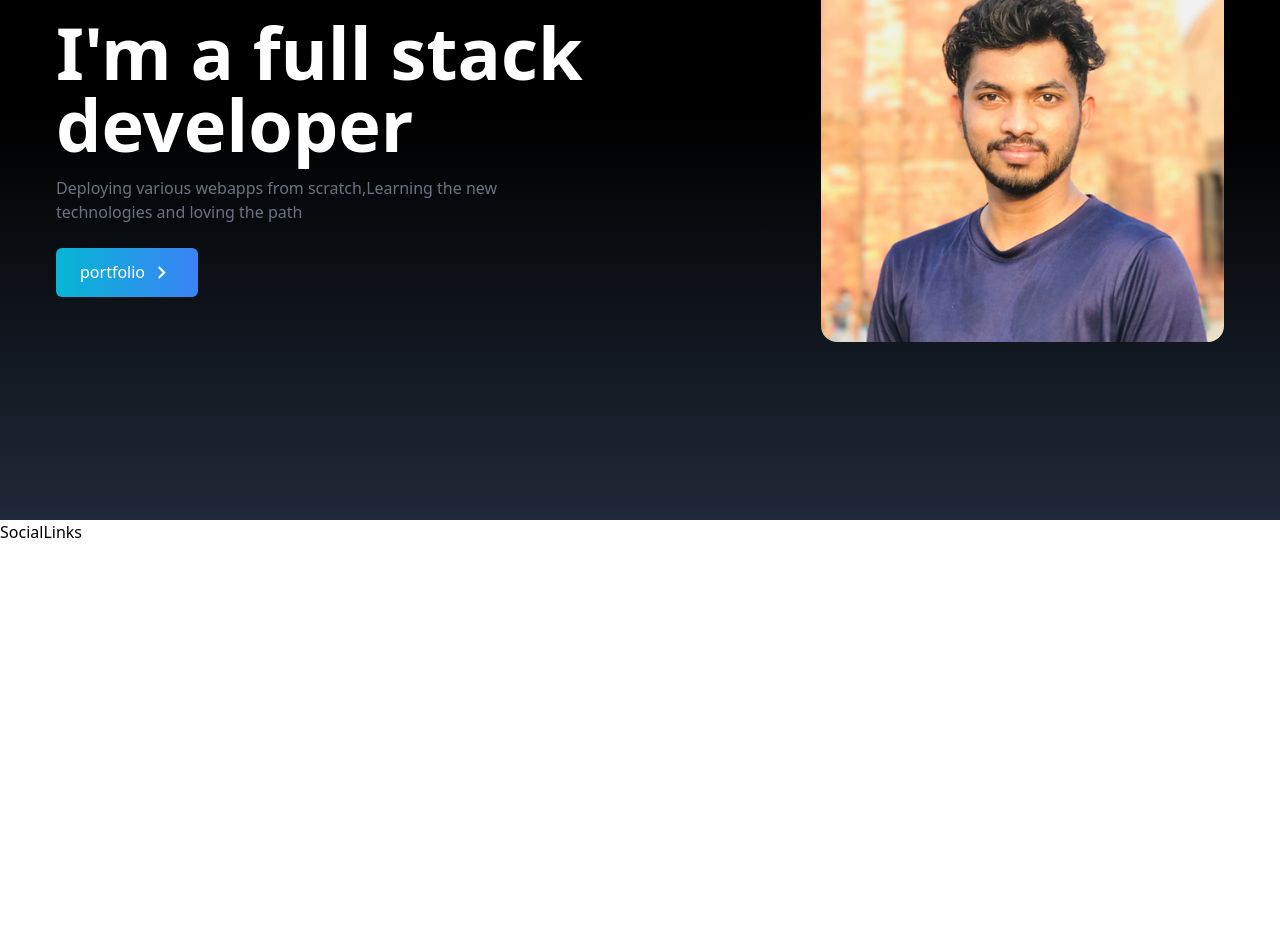
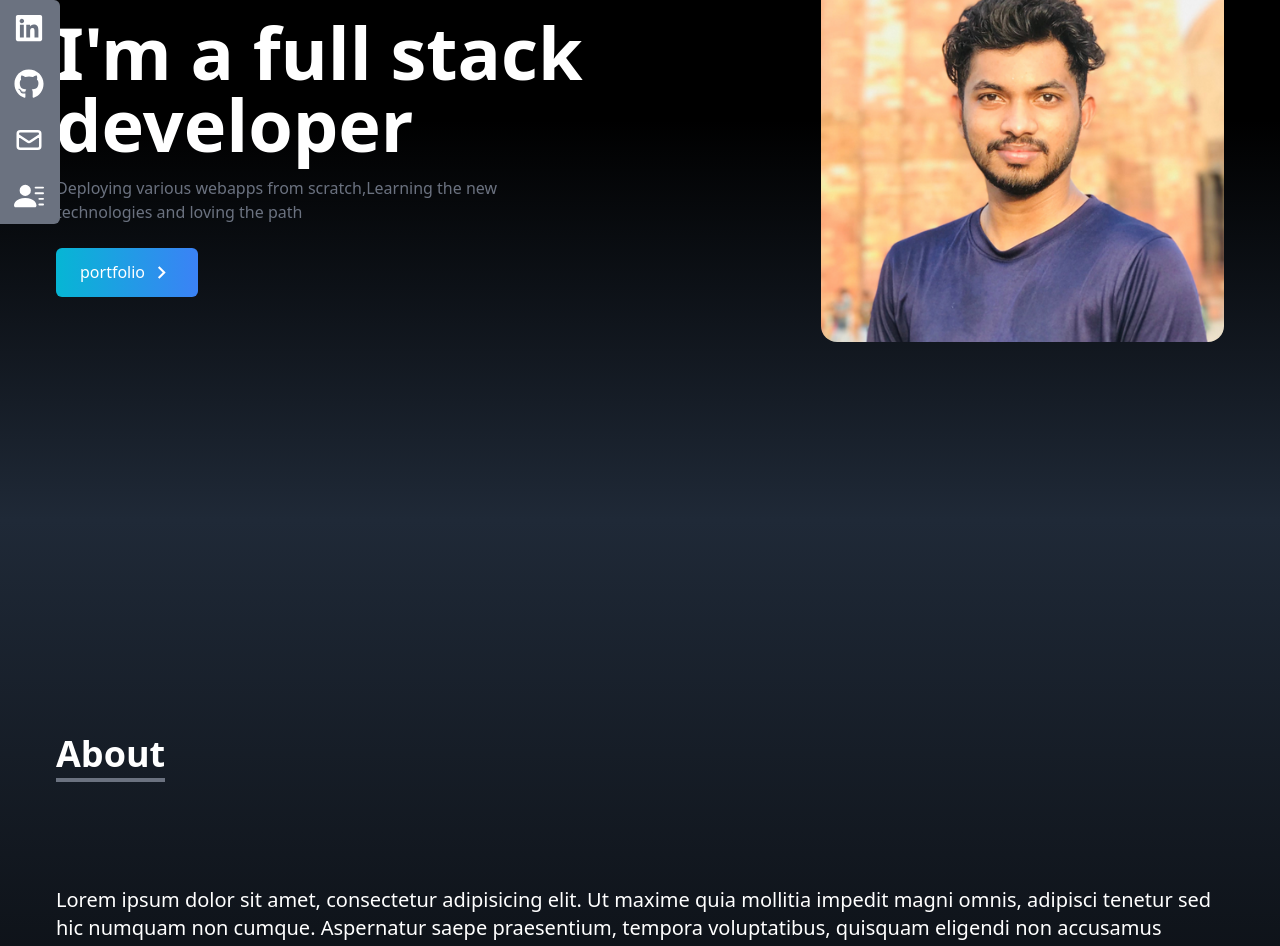
Before and after one commit to Fazil-SA/Enprofile-MERN-Project, a React (Vite) app in the folder client/: page /portfolio-demo-1 in a window 1280 px wide. Shown: the part 280-1226 px from the top of the page. Before the commit the page ends 840 px from the top, so only its background shows below. Built offline with nearby package versions, Linux system fonts and the light colour scheme; the HTML template or start-up script is replaced by a standard one.

Commit message:
portTempD1 SocialLinks & About Section

```diff
--- /dev/null
+++ b/client/src/components/user/pt1Demo/About.jsx
@@ -0,0 +1,24 @@
+import React from 'react'
+
+const About = () => {
+  return (
+    <div name='about' className='w-full h-screen bg-gradient-to-b from-gray-800 to-black text-white'>
+        <div className='max-w-screen-lg p-4 mx-auto flex flex-col justify-center w-full h-full'>
+            <div className='pb-8'>
+                <p className='text-4xl font-bold inline border-b-4 border-gray-500'>About</p>
+            </div>
+
+            <p className='text-xl mt-20'>
+                Lorem ipsum dolor sit amet, consectetur adipisicing elit. Ut maxime quia mollitia impedit magni omnis, adipisci tenetur sed hic numquam non cumque. Aspernatur saepe praesentium, tempora voluptatibus, quisquam eligendi non accusamus harum at nisi porro facilis et error voluptate, quo quis vero ipsam vel eos nobis mollitia minus voluptates voluptatem.
+            </p>
+
+            <br />
+            <p className='text-xl'>
+                Lorem ipsum dolor sit amet consectetur adipisicing elit. Dolorum alias ad, voluptatibus quo veniam beatae nisi provident ea voluptas, amet nam quas qui in sequi sed tenetur culpa doloribus quae debitis sapiente odio. Ratione dolores molestiae illum quam necessitatibus, laboriosam, voluptatibus eius consequuntur numquam nesciunt tempora ipsum magnam iste! Enim!
+            </p>
+        </div>
+    </div>
+  )
+}
+
+export default About
--- a/client/src/components/user/pt1Demo/SocialLinks.jsx
+++ b/client/src/components/user/pt1Demo/SocialLinks.jsx
@@ -1,9 +1,54 @@
 import React from 'react'
+import { FaGithub,FaLinkedin } from "react-icons/fa";
+import { HiOutlineMail } from "react-icons/hi";
+import { BsPersonLinesFill } from "react-icons/bs";
 
 const SocialLinks = () => {
+  const links = [
+    {
+      id:1,
+      child: (
+        <>LinkedIn<FaLinkedin size={30} /></>
+      ),
+      href: 'https://www.linkedin.com/in/fazil-s-a-9721021b4/',
+      style: 'rounded-tr-md'
+    },
+    {
+      id:2,
+      child: (
+        <>GitHub<FaGithub size={30} /></>
+      ),
+      href: 'https://github.com/Fazil-SA',
+    },
+    {
+      id:3,
+      child: (
+        <>Mail<HiOutlineMail size={30} /></>
+      ),
+      href: 'mailto:fazilsa2000@gmail.com',
+    },
+    {
+      id:4,
+      child: (
+        <>Resume<BsPersonLinesFill size={30} /></>
+      ),
+      href: '',
+      style: 'rounded-br-md',
+      download: true
+    },
+  ]
   return (
-    <div>
-      SocialLinks
+    <div className='hidden lg:flex flex-col top-[35%] left-0 fixed'>
+      <ul>
+        {links.map(({id,child,href,style,download}) => (
+          <li key={id} className={"flex justify-between items-center w-40 h-14 px-4 ml-[-100px] hover:ml-[-10px] hover:rounded-md duration-300 bg-gray-500" + " " + style}>
+          <a href={href} className='flex justify-between items-center w-full text-white' download={download} target="_blank" rel='noreferrer'>
+            {child}
+          </a>
+          </li>
+        ))}
+
+      </ul>
     </div>
   )
 }
--- a/client/src/pages/user/portfolio temps/PortTempDemo1.jsx
+++ b/client/src/pages/user/portfolio temps/PortTempDemo1.jsx
@@ -1,4 +1,5 @@
 import React from 'react'
+import About from '../../../components/user/pt1Demo/About'
 import Home from '../../../components/user/pt1Demo/Home'
 import NavBar from '../../../components/user/pt1Demo/NavBar'
 import SocialLinks from '../../../components/user/pt1Demo/SocialLinks'
@@ -9,6 +10,7 @@ const PortTempDemo1 = () => {
       <NavBar />
       <Home />
       <SocialLinks />
+      <About />
     </div>
   )
 }
```
